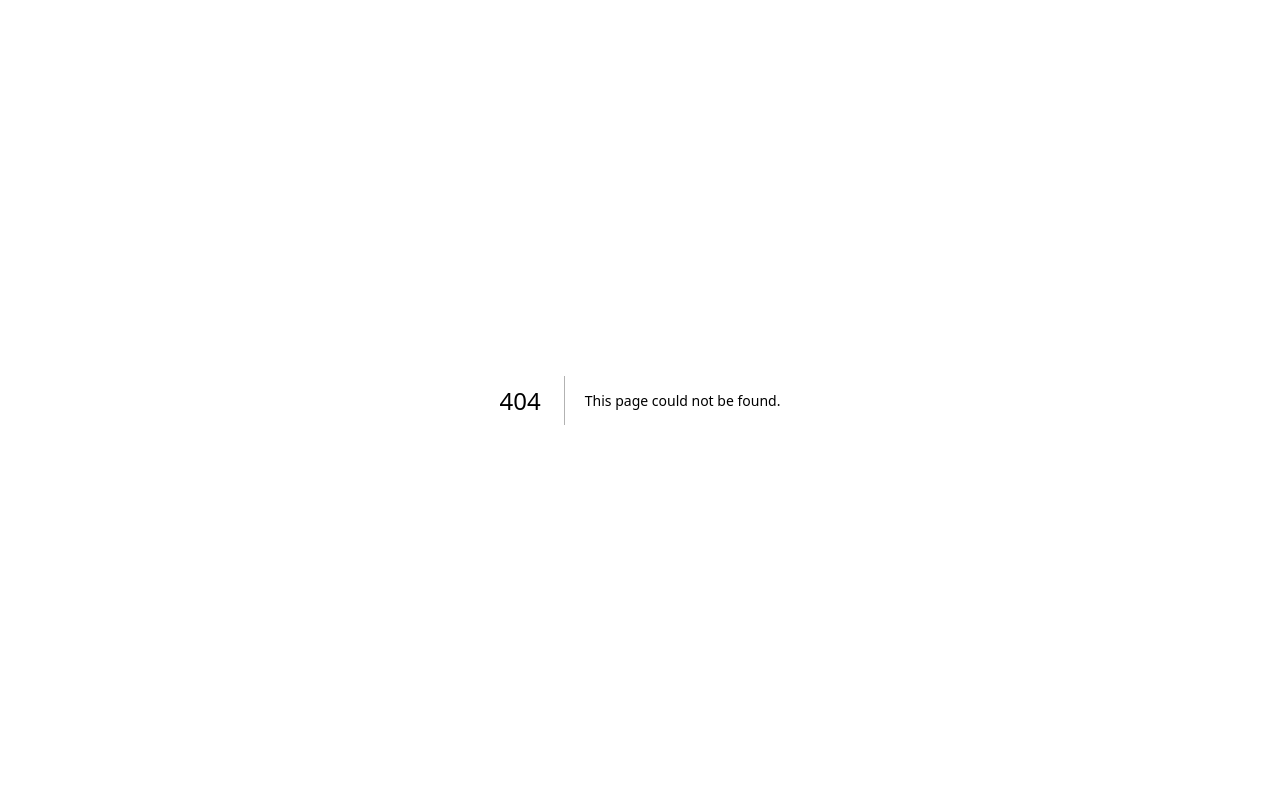
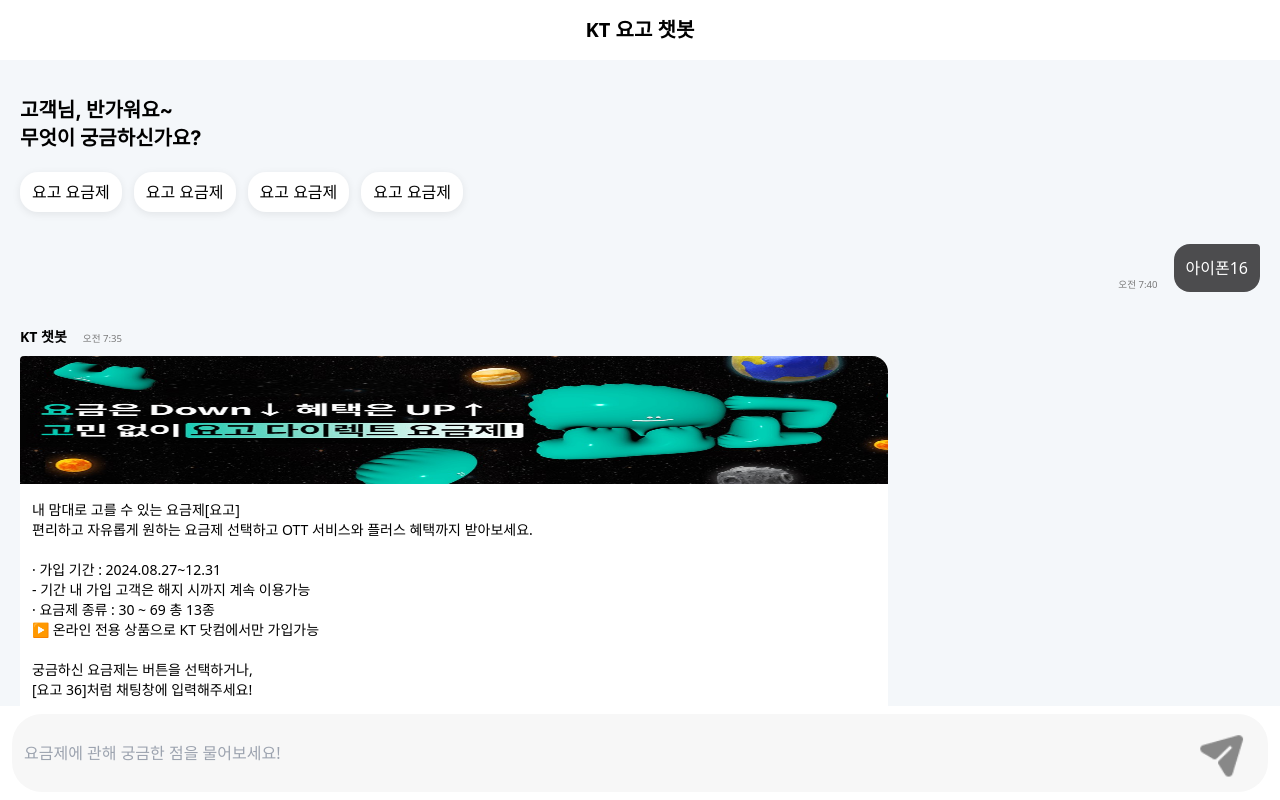
Before and after one commit to hnochx/ktyogo, a Next.js app: page /chatbot in a window 1280 px wide. Before the commit this address had no page. Built offline with nearby package versions, Linux system fonts and the light colour scheme.

Commit message:
Feat: chatbot deafult components

```diff
--- /dev/null
+++ b/src/app/chatbot/page.tsx
@@ -0,0 +1,64 @@
+'use client';
+import { icon_send } from '@/assets/images/images';
+import Image from 'next/image';
+import { useState } from 'react';
+import { Inter } from 'next/font/google';
+import { LeftChat } from '@/components/chatbot/left-chat';
+import { RightChat } from '@/components/chatbot/right-chat';
+import { MenuButton } from '@/components/chatbot/menu-button';
+
+const inter = Inter({
+  weight: ['400', '700'],
+  subsets: ['latin'],
+});
+
+const ChatBotMain = () => {
+  const [sendText, setSendText] = useState<string>('');
+  const sendMsg = (msg: string) => {
+    if (msg.trim() !== '') {
+      setSendText('');
+    }
+  };
+
+  const inputEnter = (e: React.KeyboardEvent<HTMLInputElement>) => {
+    if (e.keyCode === 13) {
+      sendMsg(sendText);
+    }
+  };
+
+  return (
+    <div className="flex flex-col h-full">
+      <div className="font-bold text-black text-xl text-center py-4 bg-white">KT 요고 챗봇</div>
+      <div className="flex-1 bg-[#F4F7FA] py-4 px-5 overflow-y-auto">
+        <div className="pt-5">
+          <b className={`text-xl whitespace-pre-line ${inter.className}`}>
+            고객님, 반가워요~ {'\n'}무엇이 궁금하신가요?
+          </b>
+        </div>
+        <MenuButton menuArr={['요고 요금제', '요고 요금제', '요고 요금제', '요고 요금제']} />
+
+        <RightChat />
+        <LeftChat />
+        <MenuButton
+          menuArr={['요고 69', '요고 61', '요고 55', '요고 49', '요고 46', '요고 44', '요고 42', '요고 38']}
+        />
+      </div>
+      <div className="py-2 px-3">
+        <div className="flex items-center bg-[#F7F7F7] rounded-[30px] px-3 py-1">
+          <input
+            type="text"
+            placeholder="요금제에 관해 궁금한 점을 물어보세요!"
+            className="flex-1 bg-[#F7F7F7]"
+            value={sendText}
+            onChange={(e) => setSendText(e.target.value)}
+            onKeyDown={(e) => inputEnter(e)}
+          />
+          <button type="button" onClick={() => sendMsg(sendText)} disabled={sendText.trim() === ''}>
+            <Image src={icon_send} alt="send" className="w-[5.5vw] h-[5.5vw]" />
+          </button>
+        </div>
+      </div>
+    </div>
+  );
+};
+export default ChatBotMain;
--- a/src/assets/images/images.tsx
+++ b/src/assets/images/images.tsx
@@ -1,3 +1,5 @@
 import kt_logo from './kt_logo.svg';
+import icon_send from './chatbot/icon_send.png';
+import banner_yogo from './chatbot/banner_yogo.png';
 
-export { kt_logo };
+export { kt_logo, icon_send, banner_yogo };
--- /dev/null
+++ b/src/components/chatbot/left-chat.tsx
@@ -0,0 +1,40 @@
+import { banner_yogo } from '@/assets/images/images';
+import Image from 'next/image';
+
+export const LeftChat = () => {
+  return (
+    <div className="mt-8 max-w-[70%]">
+      <div>
+        <b className="text-sm text-black">KT 챗봇</b>
+        <span className="ml-4 text-[#797979] text-[0.6rem]">오전 7:35</span>
+      </div>
+      <div className="bg-white rounded-[4px_16px_16px_16px] p-3 mt-2">
+        <div className="h-[8rem] m-[-0.75rem_-0.75rem_0] rounded-[4px_16px_0px_0px] mb-4">
+          <Image src={banner_yogo} alt="img1" className="w-full h-full rounded-[4px_16px_0px_0px]" />
+        </div>
+
+        <div className="whitespace-pre-line text-sm">
+          {`내 맘대로 고를 수 있는 요금제[요고]
+편리하고 자유롭게 원하는 요금제 선택하고 OTT 서비스와 플러스 혜택까지 받아보세요.
+
+· 가입 기간 : 2024.08.27~12.31
+- 기간 내 가입 고객은 해지 시까지 계속 이용가능
+· 요금제 종류 : 30 ~ 69 총 13종
+▶ 온라인 전용 상품으로 KT 닷컴에서만 가입가능
+
+궁금하신 요금제는 버튼을 선택하거나,
+[요고 36]처럼 채팅창에 입력해주세요!
+`}
+        </div>
+        <div>
+          <button
+            type="button"
+            className="bg-[#F8F8F8] w-full inline-flex rounded-lg px-2 py-3 justify-center text-sm mt-3"
+          >
+            요고 다이렉트 확인
+          </button>
+        </div>
+      </div>
+    </div>
+  );
+};
--- /dev/null
+++ b/src/components/chatbot/menu-button.tsx
@@ -0,0 +1,11 @@
+export const MenuButton = ({ menuArr }: { menuArr: string[] }) => {
+  return (
+    <div className="mt-5 flex flex-wrap gap-x-3 gap-y-3">
+      {menuArr.map((menu, i) => (
+        <button type="button" className="bg-white rounded-[18px] px-3 py-2 shadow-[0_2px_8px__#00000014]" key={i}>
+          {menu}
+        </button>
+      ))}
+    </div>
+  );
+};
--- /dev/null
+++ b/src/components/chatbot/right-chat.tsx
@@ -0,0 +1,10 @@
+export const RightChat = () => {
+  return (
+    <div className="w-full mt-8 flex justify-end">
+      <div className="flex items-end max-w-[85%]">
+        <span className="mr-4 text-[#797979] text-[0.6rem]">오전 7:40</span>
+        <div className="bg-[#4C4C4E] text-white p-3 rounded-[16px_4px_16px_16px]">아이폰16</div>
+      </div>
+    </div>
+  );
+};
```
Also changed, not shown: src/assets/images/chatbot/banner_yogo.png (added), src/assets/images/chatbot/icon_send.png (added).
